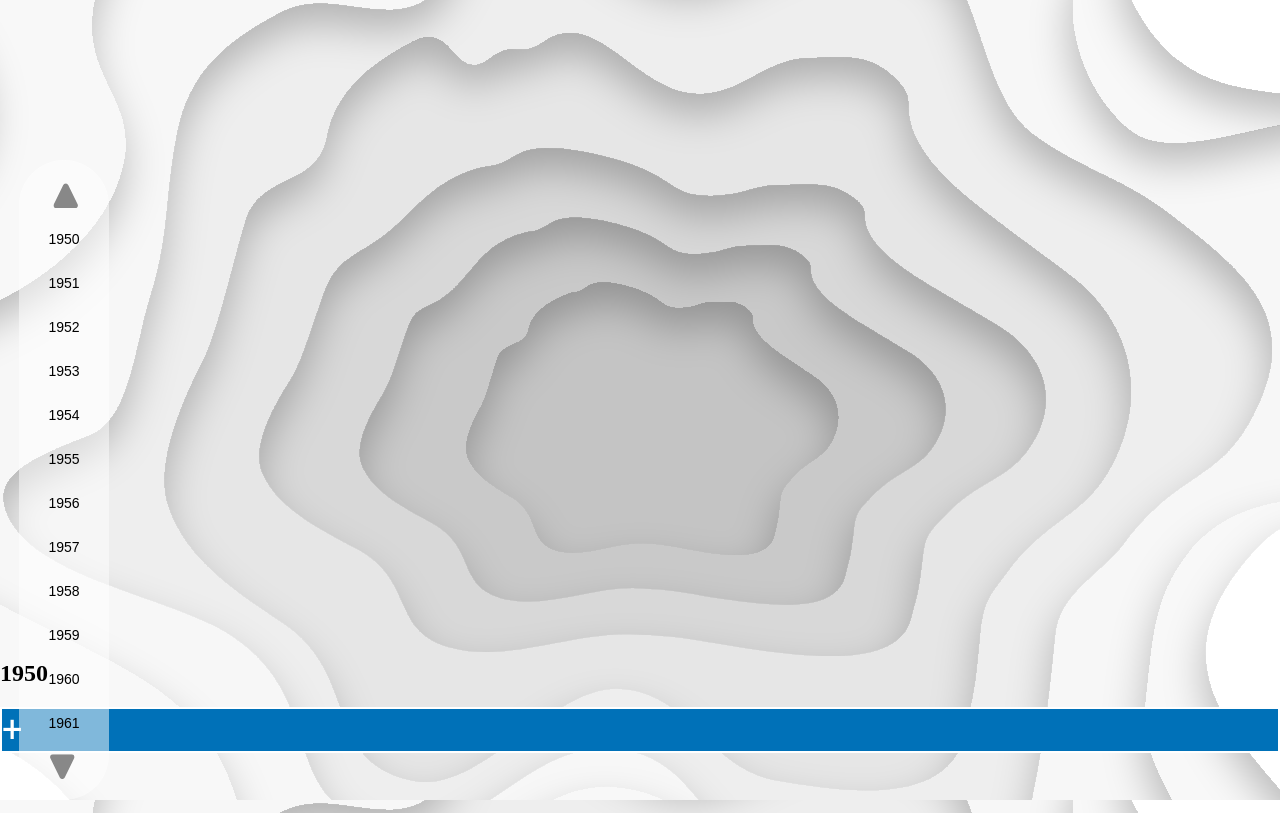
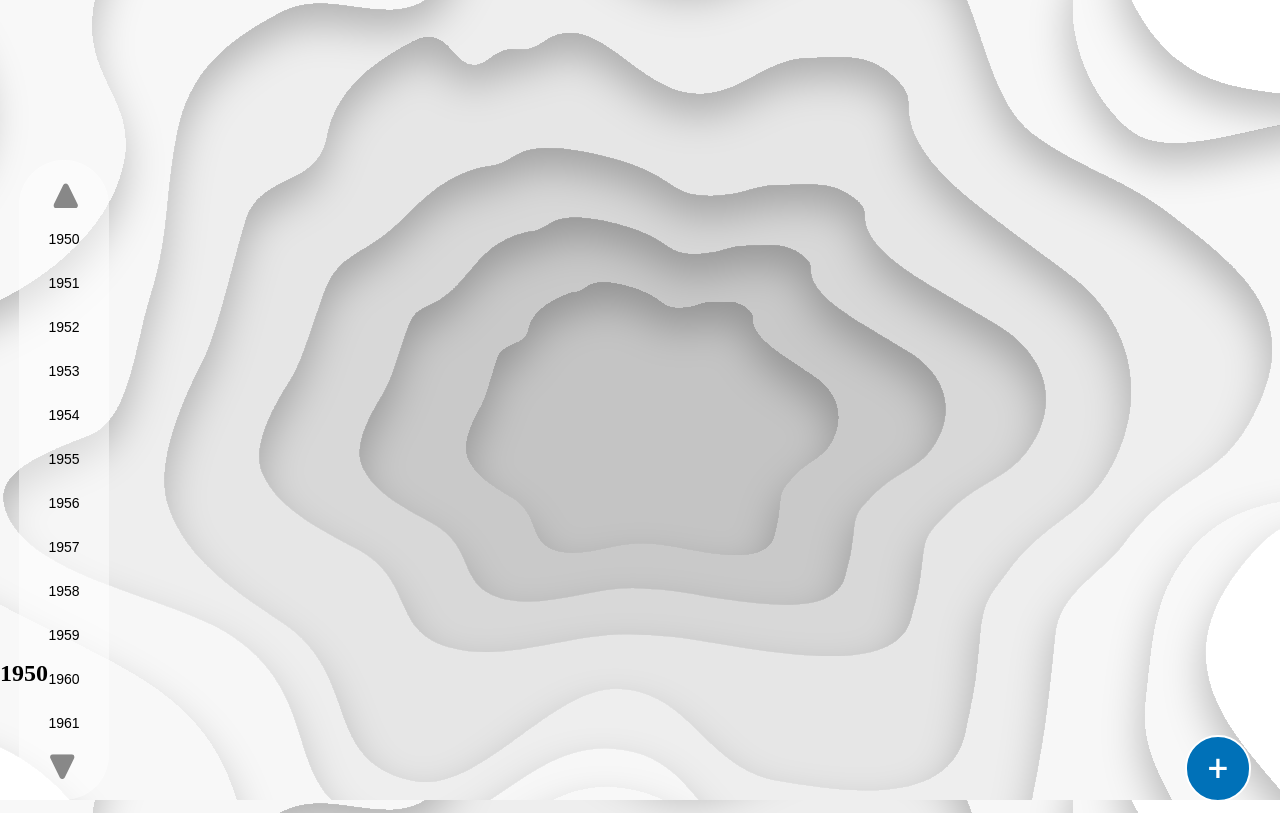
Before and after one commit to dgozen/GRPtimeline, a React (Create React App) app: page / in a window 1280 px wide. Built offline with nearby package versions, Linux system fonts and the light colour scheme.

Commit message:
styled add button

```diff
--- a/src/component/Buttons/AddButton/AddButton.js
+++ b/src/component/Buttons/AddButton/AddButton.js
@@ -3,10 +3,9 @@ import style from './AddButton.module.css';
 
 const AddButton = (props) => {
     return (
-        <div className={style.buttonContainer}>
             <a href={props.link} className={style.buttonStyle}>+
 		</a>
-        </div>
+
     )
 
 }
--- a/src/component/Buttons/AddButton/AddButton.module.css
+++ b/src/component/Buttons/AddButton/AddButton.module.css
@@ -1,6 +1,3 @@
-.buttonContainer {
-
-}
 
 .buttonStyle {
     background: #0071B8;
@@ -13,11 +10,13 @@
     line-height: 42px;
     display: flex;
     align-items: center;
-    text-align: center;
+    border-radius: 50%;
+    color: #FFFFFF;
+    width: 66.67px;
+    height: 66.67px;
+    justify-content: center;
+    position: relative;
+    float: right;
+    margin: 28.66px;
 
-    color: #FFFFFF;
-    left: 22.22%;
-    right: 22.22%;
-    top: 22.22%;
-    bottom: 22.22%;
 }
```
